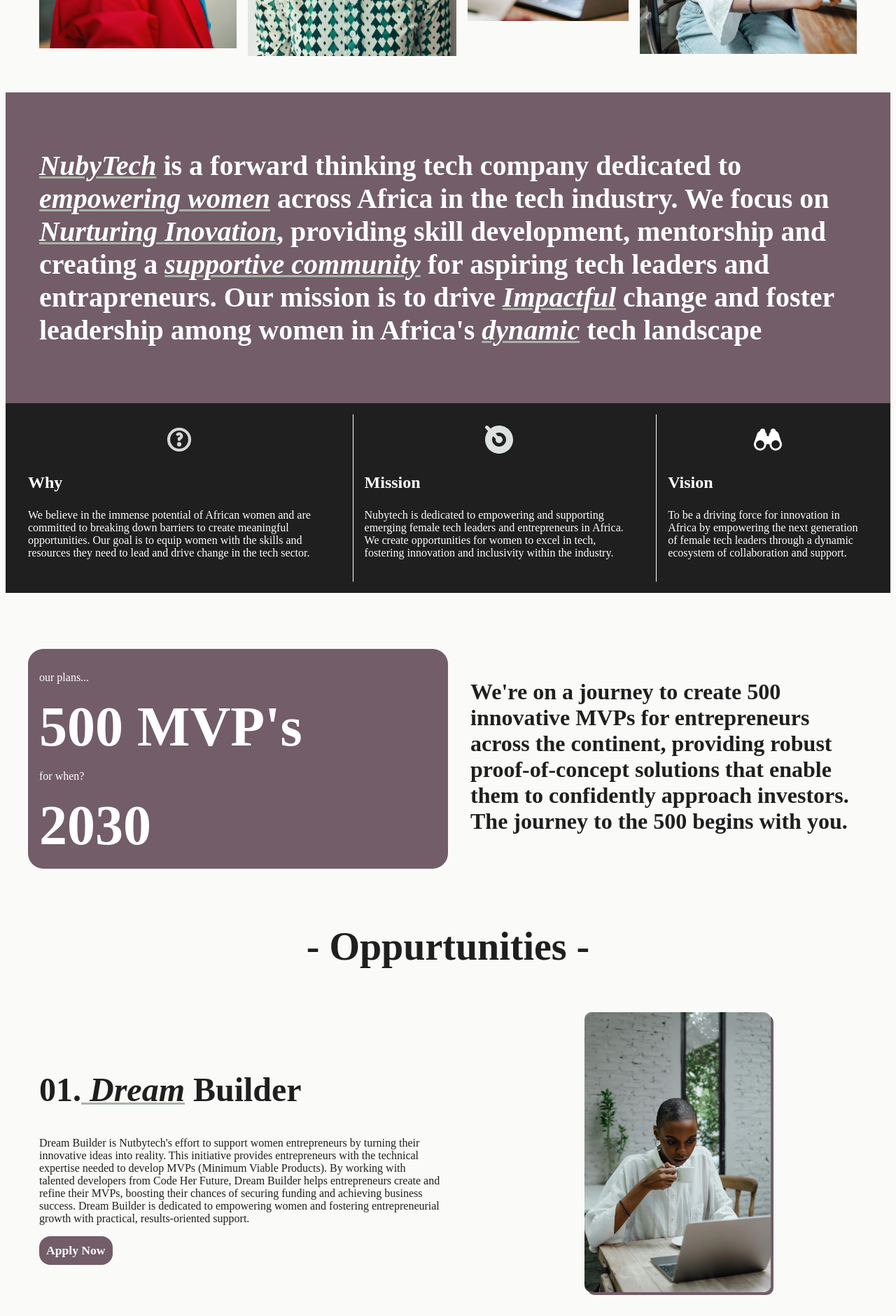
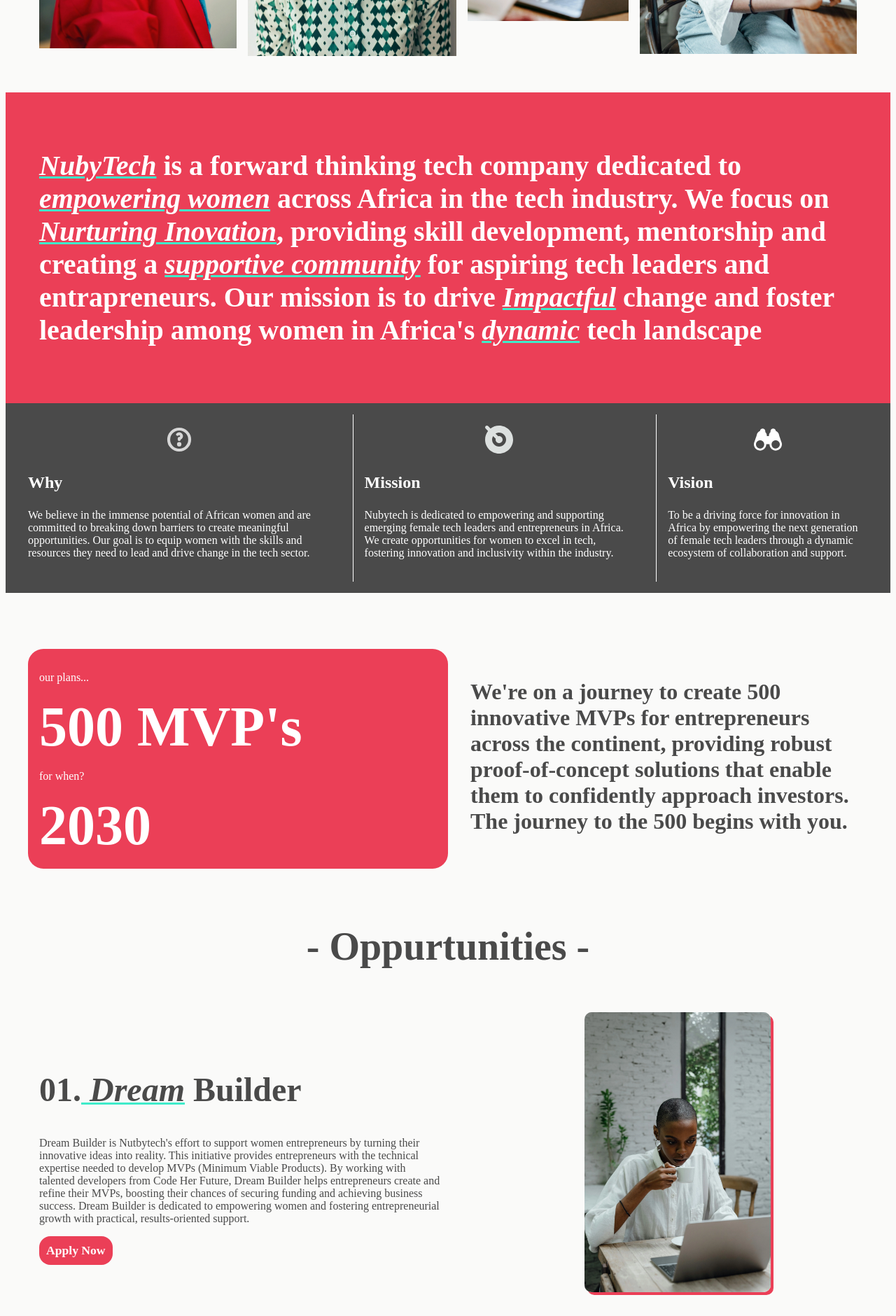
Before and after one commit to AustinMaturure/NubyTech, a React (Vite) app in the folder nubytech/: page / in a window 1280 px wide. Shown: the part 840-2720 px from the top of the page at 70% size. Built offline with nearby package versions, Linux system fonts and the light colour scheme; a web font is replaced by a local one.

Commit message:
Changed Colors

```diff
--- a/nubytech/src/css/about.css
+++ b/nubytech/src/css/about.css
@@ -4,7 +4,7 @@
 
 .about-text {
   padding: 3rem;
-  background-color: #725d68;
+  background-color: #eb3f57;
   font-family: "unset";
   color: white;
 }
@@ -15,7 +15,7 @@
 
 .ital {
   font-style: italic;
-  text-decoration: underline 3px #a8b4a5;
+  text-decoration: underline 3px #3febca;
 }
 
 .motifs {
@@ -23,7 +23,7 @@
   padding: 1rem;
   justify-content: space-between;
   align-items: center;
-  background-color: #1f1f1f;
+  background-color: #4a4a4a;
   gap: 1rem;
 }
 
@@ -64,7 +64,7 @@
 .scope {
   flex: 1;
   border-radius: 22px;
-  background-color: #725d68;
+  background-color: #eb3f57;
   color: white;
   padding: 1rem;
 }
--- a/nubytech/src/css/footer.css
+++ b/nubytech/src/css/footer.css
@@ -1,13 +1,13 @@
 footer {
   padding: 1rem;
-  background-color: #1f1f1f;
+  background-color: #4a4a4a;
   color: white;
 }
 .logo {
   font-family: "General Sans";
 }
 footer .logo h1 {
-  text-decoration: underline 4px #725d68;
+  text-decoration: underline 4px #eb3f57;
 }
 .s-links {
   filter: invert(1);
--- a/nubytech/src/css/navbar.css
+++ b/nubytech/src/css/navbar.css
@@ -29,18 +29,18 @@
 }
 
 nav ul li:hover {
-  background-color: #1f1f1f;
+  background-color: #4a4a4a;
   color: white;
 }
 
 .contact-btn-div {
   padding: 20px;
   border-left: 1px solid black;
-  background-color: #725d68;
+  background-color: #eb3f57;
 }
 
 .contact-btn-div button {
-  background-color: #725d68;
+  background-color: #eb3f57;
   color: white;
   font-size: 1.2rem;
   padding: 0px;
--- a/nubytech/src/css/oppurtunities.css
+++ b/nubytech/src/css/oppurtunities.css
@@ -8,7 +8,7 @@
 
 .op-text button {
   padding: 10px;
-  background-color: #725d68;
+  background-color: #eb3f57;
   font-size: 1.1rem;
   font-family: "Gambinno";
   border-radius: 16px;
@@ -23,7 +23,7 @@
 }
 
 .op-img img {
-  box-shadow: 4px 4px #725d68;
+  box-shadow: 4px 4px #eb3f57;
 }
 
 .op-text h1 {
--- a/nubytech/src/css/projects.css
+++ b/nubytech/src/css/projects.css
@@ -1,6 +1,6 @@
 .projects {
   padding: 1rem;
-  background-color: #1f1f1f;
+  background-color: #4a4a4a;
   padding: 2rem;
   color: white;
   margin: 3rem 0;
--- a/nubytech/src/css/team.css
+++ b/nubytech/src/css/team.css
@@ -43,7 +43,7 @@
 }
 
 .contact div {
-  background-color: #725d68;
+  background-color: #eb3f57;
   color: white;
 
   padding: 1rem;
@@ -65,7 +65,7 @@
   font-size: 1rem;
   border: none;
   font-family: "General Sans";
-  background-color: #725d68;
+  background-color: #eb3f57;
   font-weight: bold;
   border-bottom: 10px solid #e1e6e1;
 }
--- a/nubytech/src/index.css
+++ b/nubytech/src/index.css
@@ -4,7 +4,7 @@
 
 body {
   background-color: #fafaf9;
-  color: #1f1f1f;
+  color: #4a4a4a;
   font-family: "Gambetta";
 }
 button {
```
